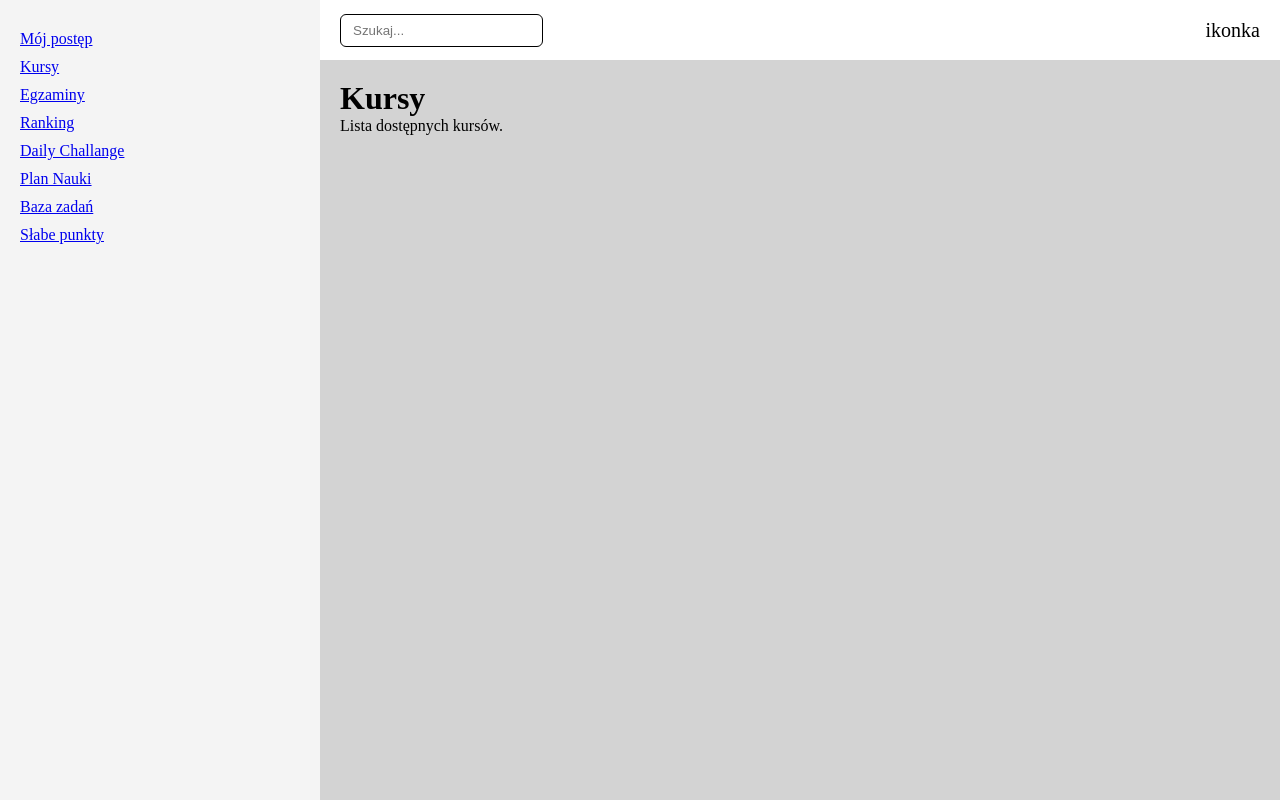
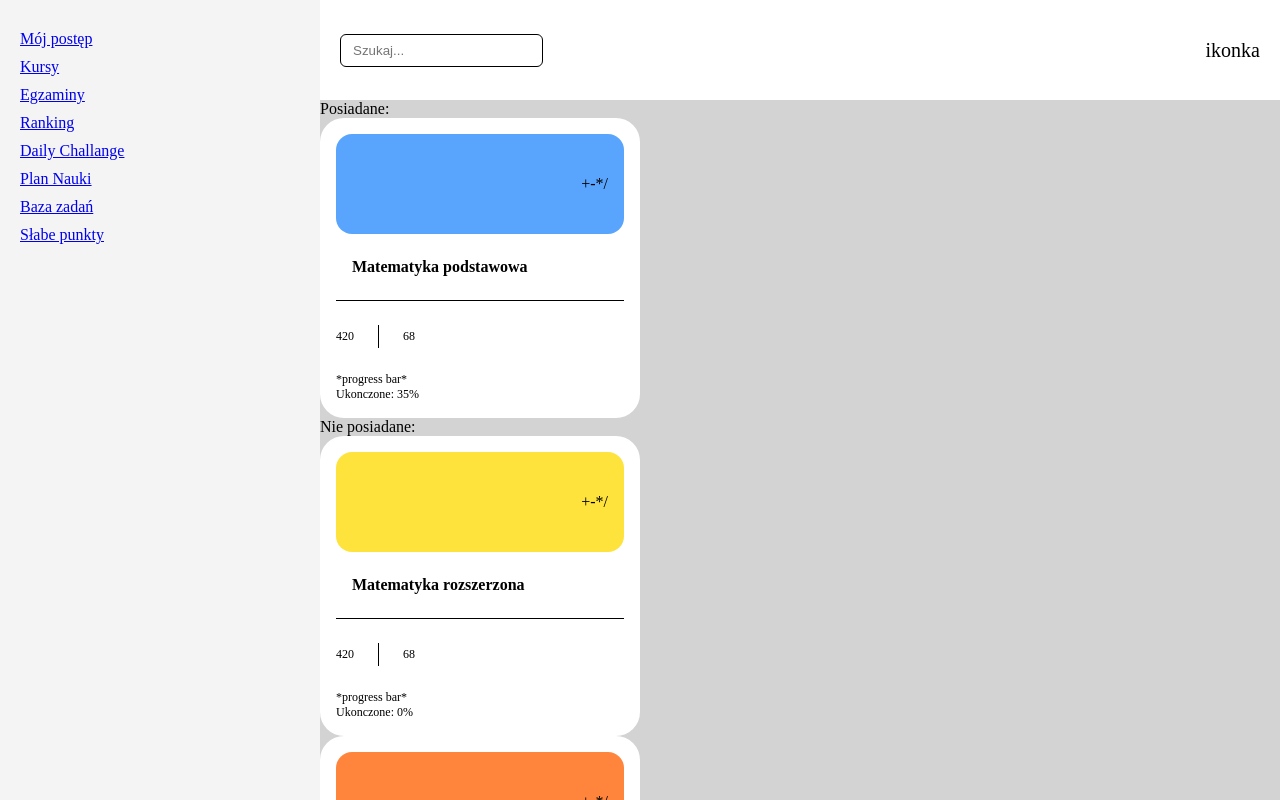
Before and after one commit to PiotruloSzarini/projekt, a Next.js app in the folder matma-kurs/: page /dashboard/kursy in a window 1280 px wide. Built offline with nearby package versions, Linux system fonts and the light colour scheme.

Commit message:
courses update

```diff
--- /dev/null
+++ b/matma-kurs/app/dashboard/components/CourseCard/CourseCard.js
@@ -0,0 +1,36 @@
+import styles from './CourseCard.module.css';
+
+export default function CourseCard({
+    title,
+    backgroundColor,
+    tasksCount,
+    videosCount,
+    progress,
+    owned
+}) {
+    return (
+        <div className={styles.card}>
+            <div className={styles.card_background}
+            style={{ backgroundColor }}>
+                <p>+-*/</p>
+            </div>
+            <div className={styles.card_title}>
+                <p className={styles.title}>
+                {title}
+                </p>
+            </div>
+            <div className={styles.card_task_video}>
+                <div className={styles.tasksCount_div}>
+                    <p>{tasksCount}</p>
+                </div>
+                <div className={styles.videosCount_div}>
+                    <p>{videosCount}</p>
+                </div>
+            </div>
+            <div className={styles.card_progress}>
+                <p>*progress bar*</p>
+                <p>Ukonczone: {progress}%</p>
+            </div>
+        </div>
+    );
+}
--- /dev/null
+++ b/matma-kurs/app/dashboard/components/CourseCard/CourseCard.module.css
@@ -0,0 +1,60 @@
+.card {
+    width: 320px;
+    background-color: white;
+    border-radius: 24px;
+    padding: 16px;
+    display: flex;
+    flex-direction: column;
+    align-items: center;
+    justify-content: flex-start;
+    gap: 24px;
+}
+
+.card_background {
+    width: 100%;
+    height: 33%;
+    min-height: 100px;
+    border-radius: 16px;
+    padding: 8px 16px;
+    display: flex;
+    align-items: center;
+    justify-content: right;
+}
+
+.card_title {
+    width: 100%;
+    padding-bottom: 24px;
+    border-bottom: 1px solid black;
+}
+
+.title {
+    font-size: 16px;
+    font-weight: 700;
+    padding-left: 16px;
+    padding-right: 16px;
+}
+
+.card_task_video {
+    width: 100%;
+    display: flex;
+    flex-direction: row;
+    align-items: center;
+    justify-content: left;
+    gap: 24px;
+    font-size: 12px;
+
+}
+.tasksCount_div {
+    border-right: 1px solid;
+    padding: 4px 0px;
+    padding-right: 24px;
+}
+
+.card_progress {
+    width: 100%;
+    display: flex;
+    flex-direction: column;
+    align-items: left;
+    justify-content: center;
+    font-size: 12px;
+}
--- a/matma-kurs/app/dashboard/kursy/page.js
+++ b/matma-kurs/app/dashboard/kursy/page.js
@@ -1,8 +1,42 @@
+import CourseCard from '../components/CourseCard/CourseCard';
+import styles from '../kursy/page.module.css'
+import courses from '@/dane/courses.json';
+
 export default function KursyPage() {
+    const ownedCourses = courses.filter(c => c.userState.owned);
+    const notOwnedCourses = courses.filter(c => !c.userState.owned);
+
     return (
-        <div>
-            <h1>Kursy</h1>
-            <p>Lista dostępnych kursów.</p>
+        <div className={styles.page_container}>
+        <p>Posiadane:</p>
+        <div className={styles.course_container}>
+            {ownedCourses.map(course => (
+            <CourseCard
+                key={course.courseId}
+                title={course.title}
+                backgroundColor={course.color}
+                tasksCount={course.stats.tasksCount}
+                videosCount={course.stats.videosCount}
+                progress={course.userState.progress}
+                owned={true}
+            />
+        ))}
         </div>
+
+        <p>Nie posiadane:</p>
+        <div className={styles.course_container}>
+            {notOwnedCourses.map(course => (
+            <CourseCard
+                key={course.courseId}
+                title={course.title}
+                backgroundColor={course.color}
+                tasksCount={course.stats.tasksCount}
+                videosCount={course.stats.videosCount}
+                progress={0}
+                owned={false}
+            />
+            ))}
+        </div>
+    </div>
     );
 }
--- /dev/null
+++ b/matma-kurs/app/dashboard/kursy/page.module.css
@@ -0,0 +1,6 @@
+.page_container {
+    height: 100%;
+    overflow-y: auto;
+    display: flex;
+    flex-direction: column;
+}
--- a/matma-kurs/app/dashboard/layout.module.css
+++ b/matma-kurs/app/dashboard/layout.module.css
@@ -16,7 +16,7 @@ body {
 }
 
 .topbar {
-    height: 60px;
+    height: 100px;
     display: flex;
     align-items: center;
     justify-content: space-between;
@@ -32,11 +32,6 @@ body {
 .userIcon {
     font-size: 20px;
     cursor: pointer;
-}
-
-.body {
-    flex: 1;
-    display: flex;
 }
 
 .sidebar {
@@ -57,6 +52,8 @@ body {
 
 .content {
     width: 100%;
-    padding: 20px;
+    height: calc(100vh - 100px);
     background-color: lightgrey;
+    overflow: hidden;
+    position: fixed;
 }
--- a/matma-kurs/app/dashboard/page.js
+++ b/matma-kurs/app/dashboard/page.js
@@ -1,6 +1,6 @@
 export default function MyProgressPage() {
     return (
-        <div>
+        <div className="page_container">
             <h1>Mój postęp</h1>
             <p>Tu będzie Twój progress, statystyki, wykresy.</p>
         </div>
--- /dev/null
+++ b/matma-kurs/dane/courses.json
@@ -0,0 +1,74 @@
+[
+    {
+        "courseId": 1,
+        "slug": "matematyka-podstawowa",
+        "title": "Matematyka podstawowa",
+
+
+        "color": "#59A5FE",
+
+        "stats": {
+            "tasksCount": 420,
+            "videosCount": 68
+        },
+
+        "userState": {
+            "owned": true,
+            "progress": 35
+        }
+    },
+    {
+        "courseId": 2,
+        "slug": "matematyka-rozszerzona",
+        "title": "Matematyka rozszerzona",
+
+
+        "color": "#FEE33D",
+
+        "stats": {
+            "tasksCount": 420,
+            "videosCount": 68
+        },
+
+        "userState": {
+            "owned": false,
+            "progress": 35
+        }
+    },
+    {
+        "courseId": 3,
+        "slug": "studia",
+        "title": "Studia",
+
+
+        "color": "#FF853D",
+
+        "stats": {
+            "tasksCount": 420,
+            "videosCount": 68
+        },
+
+        "userState": {
+            "owned": false,
+            "progress": 35
+        }
+    },
+    {
+        "courseId": 4,
+        "slug": "egzamin-osmoklasisty",
+        "title": "Egzamin ósmoklasisty",
+
+
+        "color": "#3EFFCB",
+
+        "stats": {
+            "tasksCount": 420,
+            "videosCount": 68
+        },
+
+        "userState": {
+            "owned": false,
+            "progress": 35
+        }
+    }
+]
```
Also changed, not shown: matma-kurs/dane/mock_data.json (added, +96 -0 lines).
